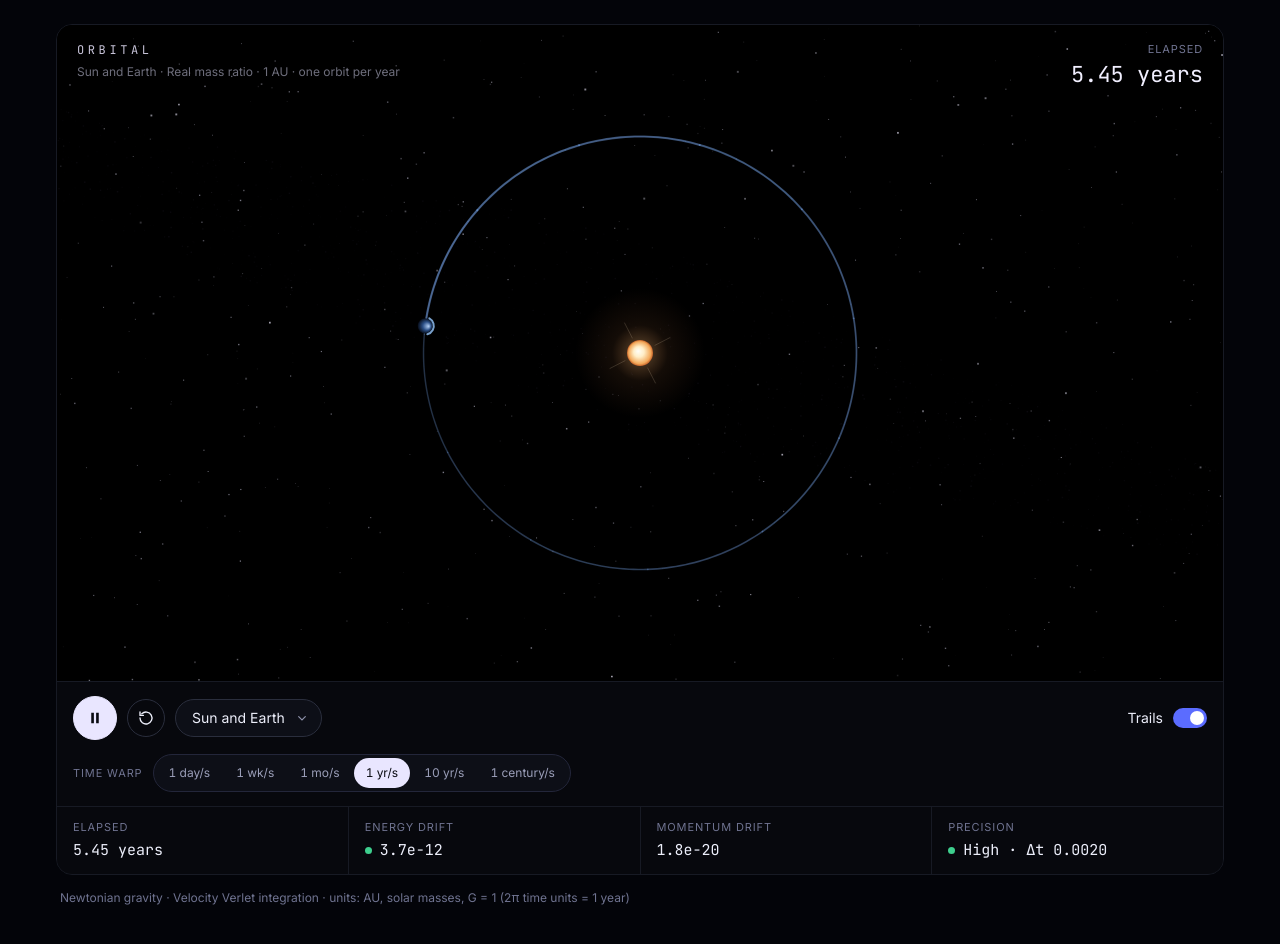
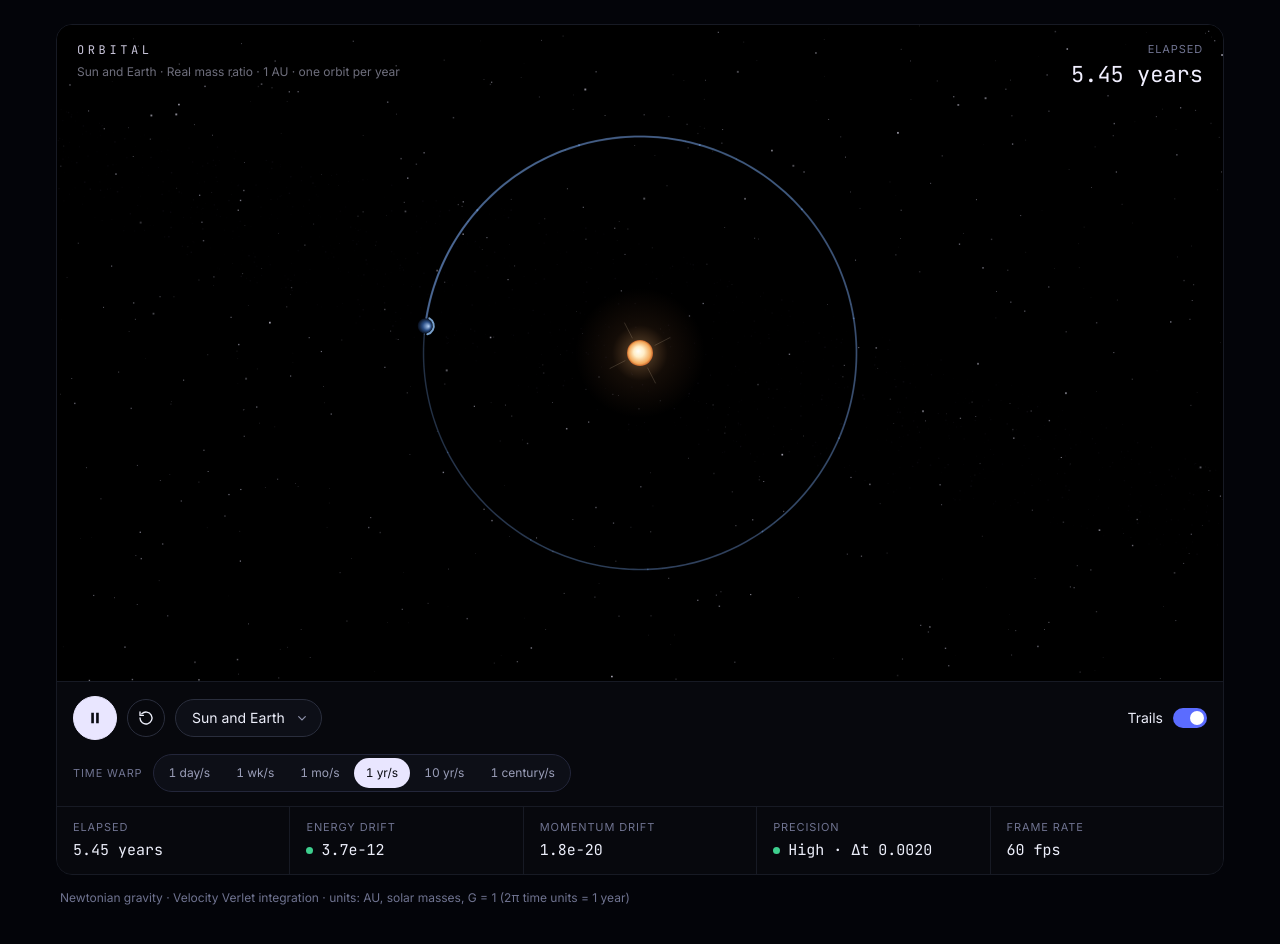
Before and after one commit to rahmiegbe-sys/ORBITAL, a React (Vite) app: page / in a window 1280 px wide. Shown: the top 944 px of the page. Built offline with nearby package versions, Linux system fonts and the light colour scheme.

Commit message:
feat: show live frame rate

```diff
--- a/src/SimCanvas.tsx
+++ b/src/SimCanvas.tsx
@@ -42,7 +42,7 @@ function freshState(presetIndex: number): SimState {
   }
 }
 
-const ZERO_STATS: Stats = { years: 0, energyDrift: 0, momentumDrift: 0, dt: BASE_DT }
+const ZERO_STATS: Stats = { years: 0, energyDrift: 0, momentumDrift: 0, dt: BASE_DT, fps: 0 }
 
 export default function SimCanvas() {
   const wrapRef = useRef<HTMLDivElement>(null)
@@ -87,10 +87,19 @@ export default function SimCanvas() {
     let frameId = 0
     let frameCount = 0
     let last = performance.now()
+        let fpsFrames = 0
+    let fpsWindowStart = performance.now()
+    let fps = 0
 
     const frame = (now: number) => {
       const frameSeconds = Math.min((now - last) / 1000, MAX_FRAME_SECONDS)
       last = now
+            fpsFrames++
+      if (now - fpsWindowStart >= 500) {
+        fps = (fpsFrames * 1000) / (now - fpsWindowStart)
+        fpsFrames = 0
+        fpsWindowStart = now
+      }
       const s = simRef.current
 
       if (runningRef.current) {
@@ -127,6 +136,7 @@ export default function SimCanvas() {
           energyDrift: Math.abs((totalEnergy(s.bodies, G) - s.e0) / s.e0),
           momentumDrift: length(sub(totalMomentum(s.bodies), s.p0)),
           dt: s.dt,
+                    fps,
         })
       }
 
--- a/src/components/StatsStrip.tsx
+++ b/src/components/StatsStrip.tsx
@@ -1,7 +1,7 @@
 import { formatElapsed } from '../physics/units'
 import { precisionFor } from '../physics/timeWarp'
 
-export type Stats = { years: number; energyDrift: number; momentumDrift: number; dt: number }
+export type Stats = { years: number; energyDrift: number; momentumDrift: number; dt: number; fps: number }
 
 // Traffic-light status: green = accurate, amber = slipping, red = inaccurate.
 function energyStatus(drift: number) {
@@ -39,6 +39,10 @@ export default function StatsStrip({ stats }: { stats: Stats }) {
           {PRECISION_TEXT[precision]} · Δt {stats.dt.toFixed(4)}
         </dd>
       </div>
+            <div className="stat">
+        <dt>Frame rate</dt>
+        <dd>{Math.round(stats.fps)} fps</dd>
+      </div>
     </dl>
   )
 }
```
